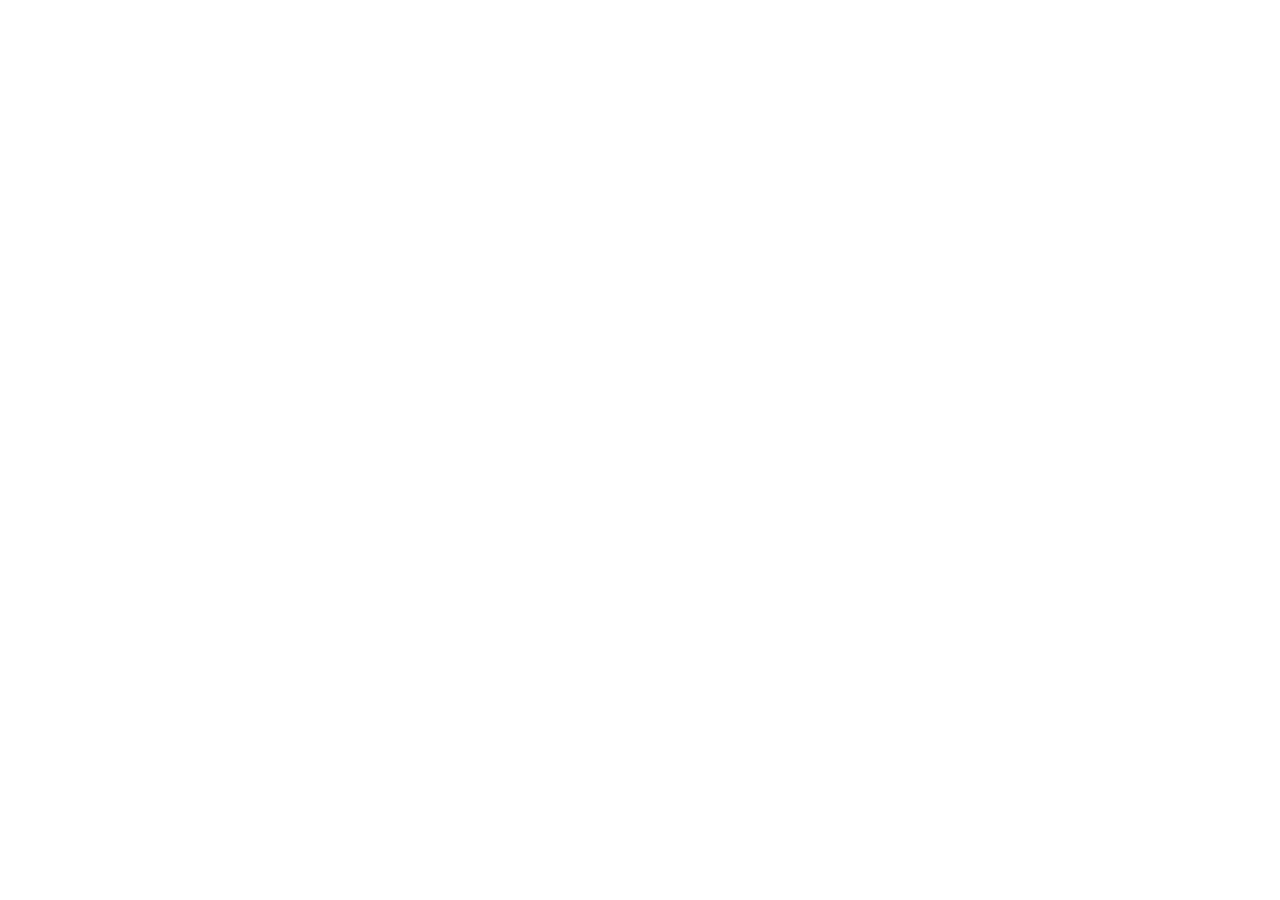
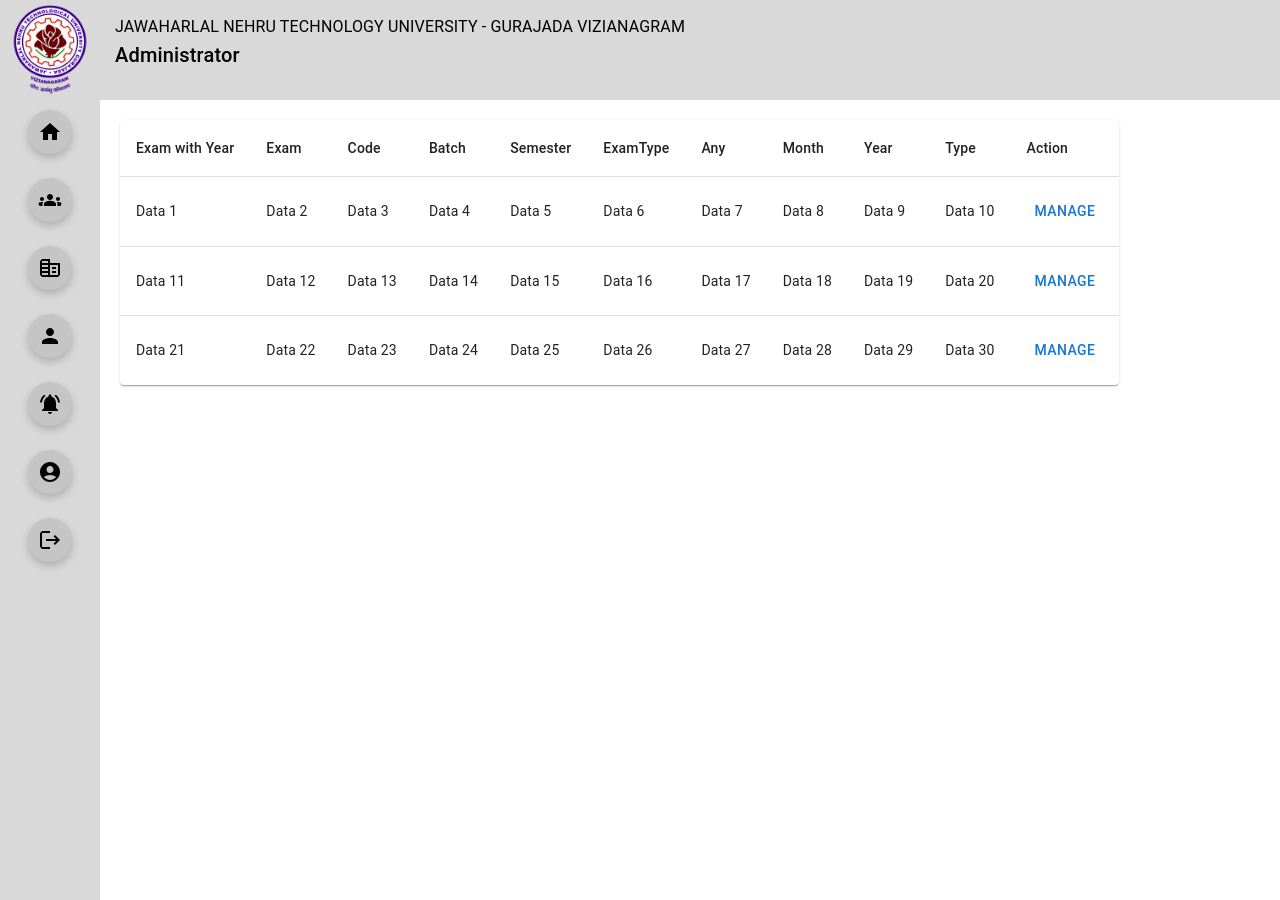
Before and after one commit to JNTUGV-Examination-Cell/ExaminationCell-frontend, a React (Create React App) app: page /layout/examdata in a window 1280 px wide. Before the commit this address had no page. Before the commit the page ends 800 px from the top, so only its background shows below. Built offline with nearby package versions, Linux system fonts and the light colour scheme.

Commit message:
examination page using static json filedata

```diff
--- a/src/Application.js
+++ b/src/Application.js
@@ -12,7 +12,7 @@
 import HomePage from "./components/Layout/LayoutSubPages/HomeSection/HomePage";
 import PortalNotification from "./components/Layout/LayoutSubPages/PortalNotification/PortalNotification";
 import Staff from "./components/Layout/LayoutSubPages/Staff/Staff";
-
+import Examdata from "./components/Layout/Exams/Examdata";
 const Application = () => {
   return (
     <div>
@@ -28,6 +28,7 @@
         <Route path="/admin/batches" element={<Batchesmain />} />
         <Route path="/layout" element={<Layout />}>
           <Route path="colleges" element={<CollegePage />} />
+          <Route path="examdata" element={<Examdata />} />
           <Route path="profilepage" element={<ProfilePage />} />
           <Route path="homepage" element={<HomePage />} />
           <Route path="batches" element={<Batchesmain />} />
--- /dev/null
+++ b/src/components/Layout/Exams/Data.js
@@ -0,0 +1,10 @@
+const data = [
+    { id: 1, exam_with_year: 'Data 1', exam: 'Data 2',code: 'Data 3', batch: 'Data 4',semester: 'Data 5', examtype: 'Data 6',
+    any: 'Data 7', month: 'Data 8',year: 'Data 9', Type: 'Data 10'},
+    { id: 2, exam_with_year: 'Data 11', exam: 'Data 12',code: 'Data 13', batch: 'Data 14',semester: 'Data 15', examtype: 'Data 16',
+    any: 'Data 17', month: 'Data 18',year: 'Data 19', Type: 'Data 20'},
+    { id: 3, exam_with_year: 'Data 21', exam: 'Data 22',code: 'Data 23', batch: 'Data 24',semester: 'Data 25', examtype: 'Data 26',
+    any: 'Data 27', month: 'Data 28',year: 'Data 29', Type: 'Data 30'}
+  ];
+
+  export default data;
--- /dev/null
+++ b/src/components/Layout/Exams/Examdata.js
@@ -0,0 +1,61 @@
+// import * as React from "react";
+import Table from "@mui/material/Table";
+import TableBody from "@mui/material/TableBody";
+import TableCell from "@mui/material/TableCell";
+import TableContainer from "@mui/material/TableContainer";
+import TableHead from "@mui/material/TableHead";
+import TableRow from "@mui/material/TableRow";
+import Paper from "@mui/material/Paper";
+import { Button } from "@mui/material";
+import data from "./Data";
+
+const jsonData = data;
+const Examdata = () => {
+  return (
+    <TableContainer component={Paper}>
+      <Table sx={{ minWidth: 650 }} aria-label="simple table">
+        <TableHead>
+          <TableRow>
+            <TableCell>Exam with Year</TableCell>
+            <TableCell>Exam</TableCell>
+            <TableCell>Code</TableCell>
+            <TableCell>Batch</TableCell>
+            <TableCell>Semester</TableCell>
+            <TableCell>ExamType</TableCell>
+            <TableCell>Any</TableCell>
+            <TableCell>Month</TableCell>
+            <TableCell>Year</TableCell>
+            <TableCell>Type</TableCell>
+            <TableCell>Action</TableCell>
+          </TableRow>
+        </TableHead>
+        <TableBody>
+          {jsonData.map((row) => (
+            <TableRow
+              key={row.id}
+              sx={{ "&:last-child td, &:last-child th": { border: 0 } }}
+            >
+              <TableCell component="th" scope="row">
+                {row.exam_with_year}
+              </TableCell>
+              <TableCell>{row.exam}</TableCell>
+              <TableCell>{row.code}</TableCell>
+              <TableCell>{row.batch}</TableCell>
+              <TableCell>{row.semester}</TableCell>
+              <TableCell>{row.examtype}</TableCell>
+              <TableCell>{row.any}</TableCell>
+              <TableCell>{row.month}</TableCell>
+              <TableCell>{row.year}</TableCell>
+              <TableCell>{row.Type}</TableCell>
+              <TableCell>
+                <Button>Manage</Button>
+              </TableCell>
+            </TableRow>
+          ))}
+        </TableBody>
+      </Table>
+    </TableContainer>
+  );
+};
+
+export default Examdata;
```
